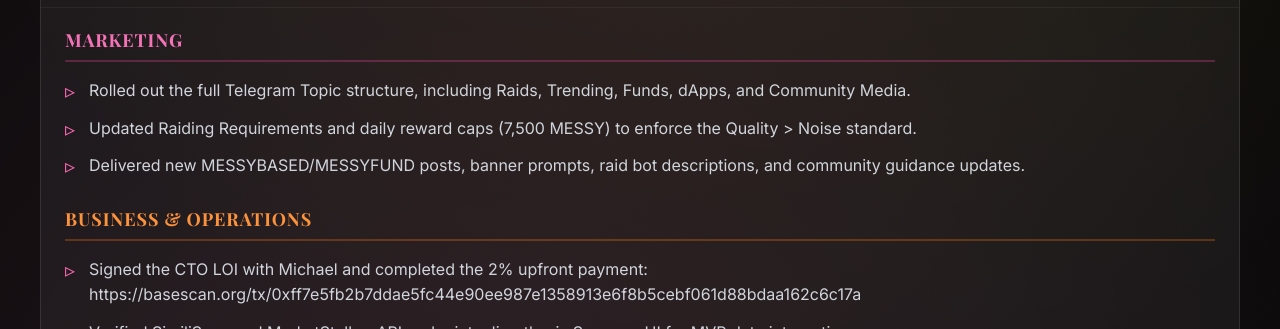
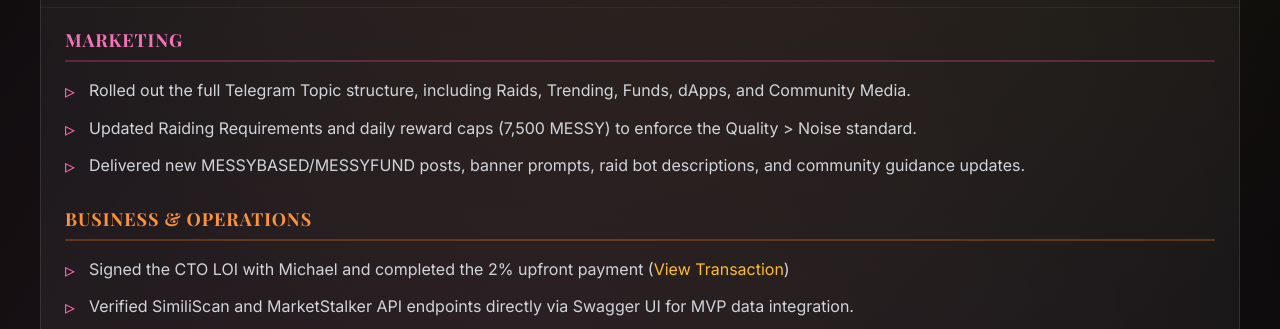
Before and after one commit to messyvirgo-coin/messyvirgo-com, an Eleventy site: page buildlog.html in a window 1280 px wide. Shown: the part 459-788 px from the top of the page. Built offline with nearby package versions, Linux system fonts and the light colour scheme; Eleventy itself is replaced by a stand-in of ours; files that its build step writes are made by us from their sources.

Commit message:
fix: missing favicons and wrong cursor on build log cards

```diff
--- a/_includes/post.njk
+++ b/_includes/post.njk
@@ -35,6 +35,7 @@
     <link rel="stylesheet" href="/css/base.css">
 
     <!-- Favicons -->
+    <link rel="shortcut icon" type="image/png" href="/favicons/messy-32x32.png">
     <link rel="icon" type="image/png" sizes="32x32" href="/favicons/messy-32x32.png">
     <link rel="icon" type="image/png" sizes="16x16" href="/favicons/messy-16x16.png">
     <link rel="apple-touch-icon" sizes="180x180" href="/favicons/messy-apple-touch.png">
--- a/blog/index.njk
+++ b/blog/index.njk
@@ -40,6 +40,7 @@
     <link rel="stylesheet" href="/css/base.css">
 
     <!-- Favicons -->
+    <link rel="shortcut icon" type="image/png" href="/favicons/messy-32x32.png">
     <link rel="icon" type="image/png" sizes="32x32" href="/favicons/messy-32x32.png">
     <link rel="icon" type="image/png" sizes="16x16" href="/favicons/messy-16x16.png">
     <link rel="apple-touch-icon" sizes="180x180" href="/favicons/messy-apple-touch.png">
--- a/buildlog.html
+++ b/buildlog.html
@@ -40,6 +40,7 @@
     <link rel="stylesheet" href="/css/buildlog.css">
 
     <!-- Favicons -->
+    <link rel="shortcut icon" type="image/png" href="/favicons/messy-32x32.png">
     <link rel="icon" type="image/png" sizes="32x32" href="/favicons/messy-32x32.png">
     <link rel="icon" type="image/png" sizes="16x16" href="/favicons/messy-16x16.png">
     <link rel="apple-touch-icon" sizes="180x180" href="/favicons/messy-apple-touch.png">
@@ -126,8 +127,8 @@
                                 <div class="mb-6">
                                     <h4 class="text-orange-400 font-bold mb-2 uppercase text-xs tracking-wider">Business & Operations</h4>
                                     <ul>
-                                        <li>Signed the CTO LOI with Michael and completed the 2% upfront payment:
-                                        https://basescan.org/tx/0xff7e5fb2b7ddae5fc44e90ee987e1358913e6f8b5cebf061d88bdaa162c6c17a</li>
+                                        <li>Signed the CTO LOI with Michael and completed the 2% upfront payment (<a href="https://basescan.org/tx/0xff7e5fb2b7ddae5fc44e90ee987e1358913e6f8b5cebf061d88bdaa162c6c17a" target="_blank">View Transaction</a>)
+                                        </li>
                                         <li>Verified SimiliScan and MarketStalker API endpoints directly via Swagger UI for MVP data integration.</li>
                                         <li>Finalized Telegram operational restructuring, including bot assignment and streamlined moderation rules.</li>
                                     </ul>
--- a/css/buildlog.css
+++ b/css/buildlog.css
@@ -342,7 +342,7 @@
 /* Use standard .mv-card with additional styles */
 .buildlog-entry-card {
     overflow: hidden;
-    cursor: pointer;
+    cursor: default;
 }
 
 .buildlog-entry-card:hover {
@@ -487,6 +487,7 @@
     color: #fbbf24;
     text-decoration: none;
     transition: color 0.3s ease;
+    cursor: pointer;
 }
 
 .buildlog-entry-body a:hover {
```
Also changed, not shown: founder-profiles.html (+1 -0 lines), litepaper.html (+1 -0 lines), index.html.
